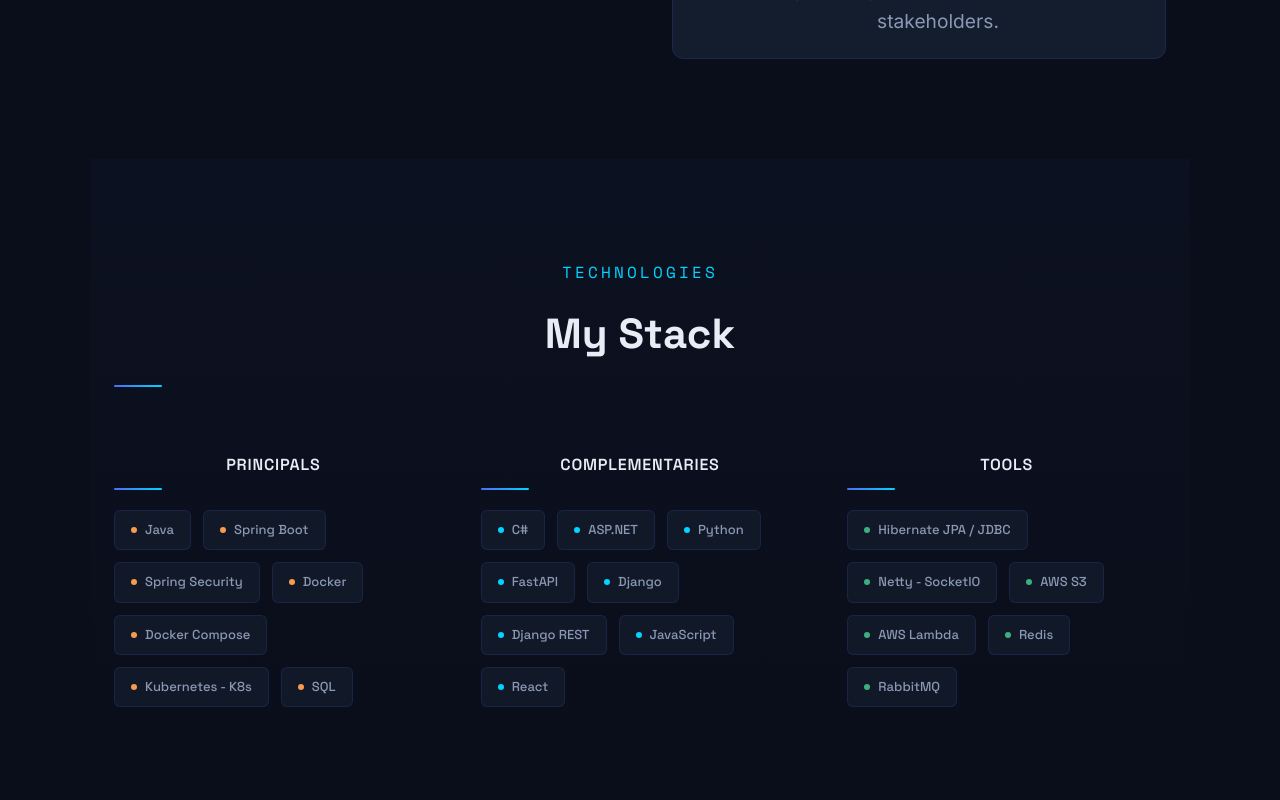
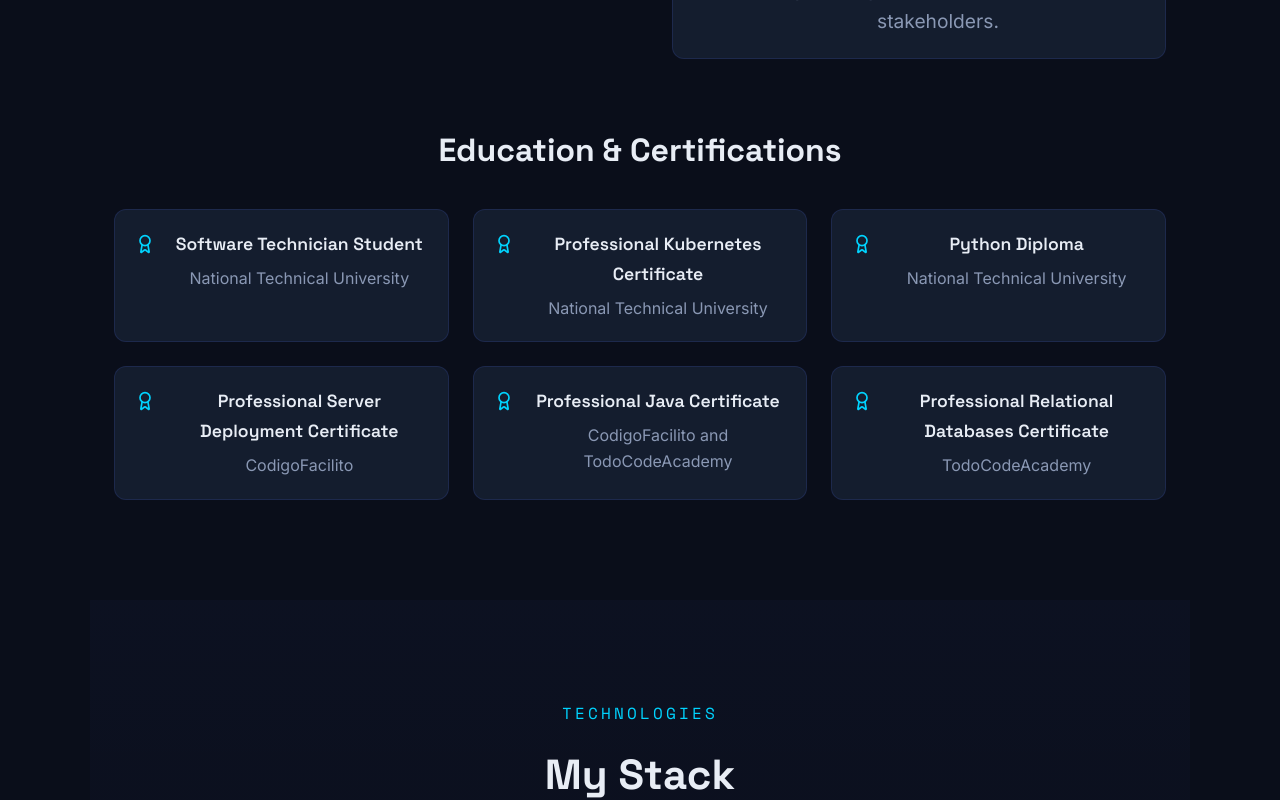
Before and after one commit to lumini-statio/portfolio, a React (Vite) app: page / in a window 1280 px wide. Shown: the part 1720-2520 px from the top of the page. Built offline with nearby package versions, Linux system fonts and the light colour scheme; no server answers.

Commit message:
refactor about -> added certificates and studies

```diff
--- a/src/components/About.jsx
+++ b/src/components/About.jsx
@@ -1,6 +1,6 @@
 import SectionHeader from '../atoms/SectionHeader';
 import styles from './styles/About.module.css';
-import { Users, Zap, MessageSquare } from 'lucide-react';
+import { Users, Zap, MessageSquare, Award } from 'lucide-react';
 
 const traits = [
   {
@@ -17,6 +17,33 @@
     icon: <MessageSquare size={22} />,
     title: 'Clear Communicator',
     description: 'Skilled at translating technical complexity into plain language. I bridge the gap between engineering teams and non-technical stakeholders.',
+  },
+];
+
+const education = [
+  {
+    title: 'Software Technician Student',
+    institution: 'National Technical University',
+  },
+  {
+    title: 'Professional Kubernetes Certificate',
+    institution: 'National Technical University',
+  },
+  {
+    title: 'Python Diploma',
+    institution: 'National Technical University',
+  },
+  {
+    title: 'Professional Server Deployment Certificate',
+    institution: 'CodigoFacilito',
+  },
+  {
+    title: 'Professional Java Certificate',
+    institution: 'CodigoFacilito and TodoCodeAcademy',
+  },
+  {
+    title: 'Professional Relational Databases Certificate',
+    institution: 'TodoCodeAcademy',
   },
 ];
 
@@ -49,6 +76,23 @@
           ))}
         </div>
       </div>
+
+      <div className={styles.education}>
+        <h2 className={styles.educationTitle}>Education & Certifications</h2>
+        <div className={styles.educationList}>
+          {education.map((edu, index) => (
+            <div key={index} className={styles.educationItem}>
+              <div className={styles.educationIcon}>
+                <Award size={20} />
+              </div>
+              <div className={styles.educationContent}>
+                <h3 className={styles.educationItemTitle}>{edu.title}</h3>
+                <p className={styles.educationInstitution}>{edu.institution}</p>
+              </div>
+            </div>
+          ))}
+        </div>
+      </div>
     </div>
   </section>
 );
--- a/src/components/styles/About.module.css
+++ b/src/components/styles/About.module.css
@@ -3,6 +3,7 @@
   grid-template-columns: 1fr 1fr;
   gap: 64px;
   align-items: start;
+  margin-bottom: 64px;
 }
 
 .bio {
@@ -69,9 +70,79 @@
   line-height: 1.65;
 }
 
+/* Education Section */
+.education {
+  width: 100%;
+}
+
+.educationTitle {
+  font-family: var(--font-display);
+  font-size: 2rem;
+  font-weight: 700;
+  color: var(--text-primary);
+  margin-bottom: 32px;
+  text-align: center;
+}
+
+.educationList {
+  display: grid;
+  grid-template-columns: repeat(auto-fit, minmax(300px, 1fr));
+  gap: 24px;
+}
+
+.educationItem {
+  display: flex;
+  align-items: flex-start;
+  gap: 16px;
+  padding: 20px;
+  background: var(--bg-card);
+  border: 1px solid var(--border);
+  border-radius: var(--radius-md);
+  transition: border-color var(--transition), box-shadow var(--transition), transform var(--transition);
+}
+
+.educationItem:hover {
+  border-color: rgba(79, 110, 247, 0.35);
+  box-shadow: 0 0 20px var(--accent-glow);
+  transform: translateY(-4px);
+}
+
+.educationIcon {
+  color: var(--accent-cyan);
+  flex-shrink: 0;
+  margin-top: 4px;
+}
+
+.educationContent {
+  flex: 1;
+}
+
+.educationItemTitle {
+  font-family: var(--font-display);
+  font-size: 1.1rem;
+  font-weight: 600;
+  color: var(--text-primary);
+  margin-bottom: 6px;
+}
+
+.educationInstitution {
+  font-size: 1rem;
+  color: var(--text-secondary);
+  line-height: 1.6;
+}
+
 @media (max-width: 768px) {
   .grid {
     grid-template-columns: 1fr;
     gap: 40px;
   }
+
+  .educationTitle {
+    font-size: 1.6rem;
+    margin-bottom: 24px;
+  }
+
+  .educationList {
+    grid-template-columns: 1fr;
+  }
 }
```
